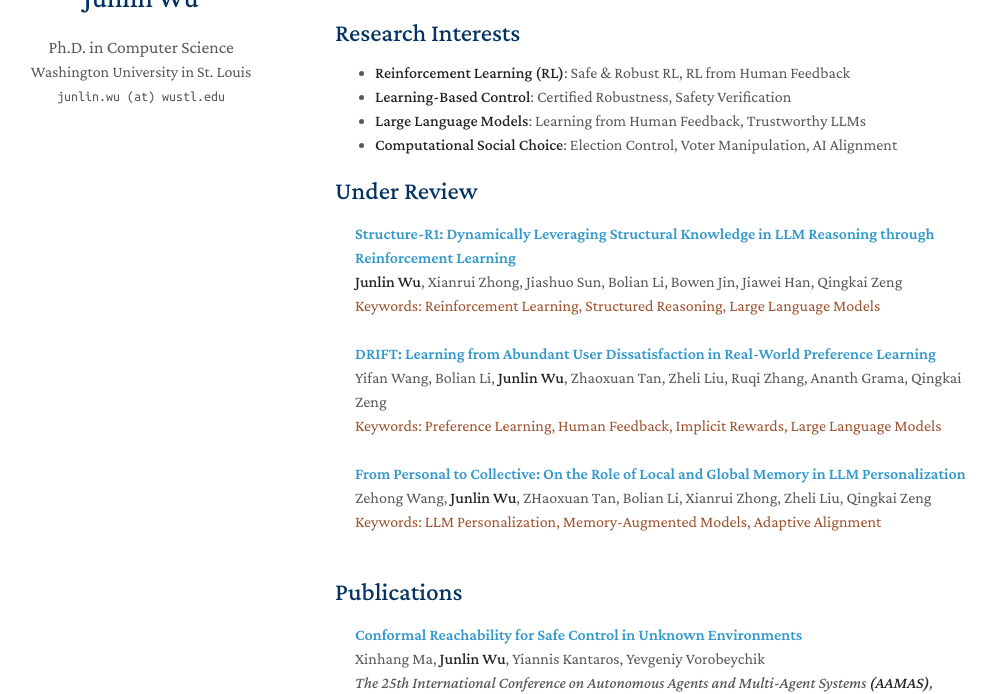
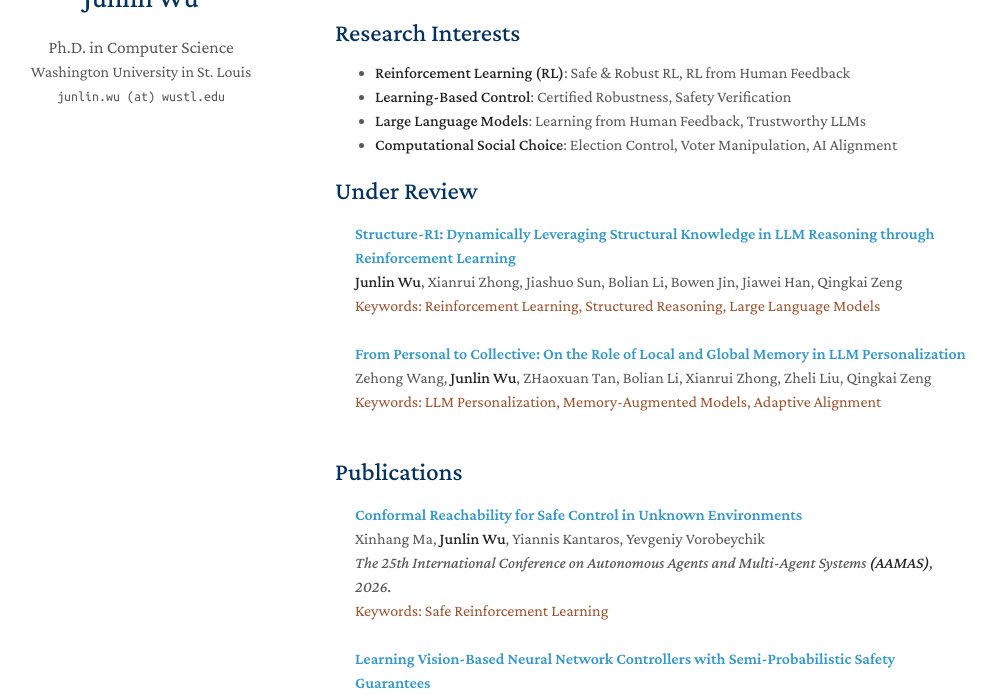
Before and after one commit to jlwu002/jlwu002.github.io, a Jekyll site: the page built from index.md, in a window 1280 px wide and 900 px high, cut to the strip 206-900 px from the top of the window. Shown: the whole strip, without its empty margins (135-1131 px from the left). Built offline with Jekyll 4.4.1, drawn with Linux system fonts in a browser that asks for light colours; a style sheet for code colours, icons or effects is not loaded; our own code applies the rules of GitHub Pages for plain Markdown files.

Commit message:
Remove 'DRIFT' paper from underreview.yml
Removed a paper entry about 'DRIFT' from the underreview list.

```diff
--- a/_data/underreview.yml
+++ b/_data/underreview.yml
@@ -5,11 +5,6 @@ main:
     pdf: https://arxiv.org/pdf/2510.15191
     keyword: "Keywords: Reinforcement Learning, Structured Reasoning, Large Language Models"
 
-  - title: "DRIFT: Learning from Abundant User Dissatisfaction in Real-World Preference Learning"
-    authors: Yifan Wang, Bolian Li, <strong>Junlin Wu</strong>, Zhaoxuan Tan, Zheli Liu, Ruqi Zhang, Ananth Grama, Qingkai Zeng
-    pdf: https://arxiv.org/pdf/2510.02341
-    keyword: "Keywords: Preference Learning, Human Feedback, Implicit Rewards, Large Language Models"
-
   - title: "From Personal to Collective: On the Role of Local and Global Memory in LLM Personalization"
     authors: Zehong Wang, <strong>Junlin Wu</strong>, ZHaoxuan Tan, Bolian Li, Xianrui Zhong, Zheli Liu, Qingkai Zeng
     pdf: https://arxiv.org/pdf/2509.23767
```
